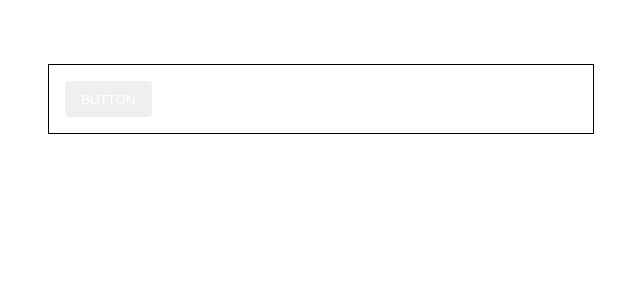
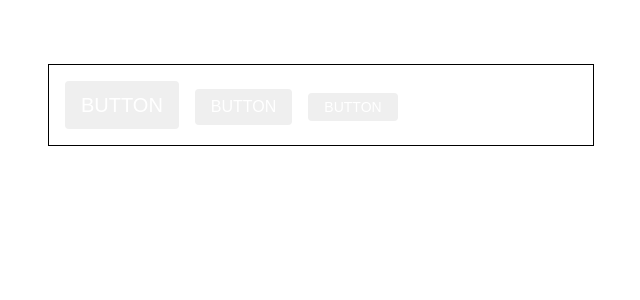
Before and after one commit to lovurself/React-styling, a React (Create React App) app: page / in a window 1280 px wide. Shown: the top 300 px of the page, without its empty margins (319-959 px from the left). Built offline with nearby package versions, Linux system fonts and the light colour scheme.

Commit message:
React SCSS - button size props 설정(classnames 라이브러리 사용 등)

```diff
--- a/package.json
+++ b/package.json
@@ -6,6 +6,7 @@
     "@testing-library/jest-dom": "^5.16.2",
     "@testing-library/react": "^12.1.3",
     "@testing-library/user-event": "^13.5.0",
+    "classnames": "^2.3.1",
     "node-sass": "^7.0.1",
     "react": "^17.0.2",
     "react-dom": "^17.0.2",
--- a/src/App.js
+++ b/src/App.js
@@ -6,7 +6,9 @@
   return (
     <div className="App">
       <div className="buttons">
+        <Button size='large'>BUTTON</Button>
         <Button>BUTTON</Button>
+        <Button size='small'>BUTTON</Button>
       </div>
     </div>
   );
--- a/src/component/Button.js
+++ b/src/component/Button.js
@@ -1,8 +1,17 @@
 import React from "react";
+import classNames from 'classnames';
 import "./Button.scss";
 
-function Button({ children }) {
-  return <button className="Button">{children}</button>;
+// size : large, midium(default), small
+function Button({ children, size }) {
+  // return <button className={['Button', size].join(' ')}>{children}</button>;
+  // return <button className={`Button ${size}`}>{children}</button>;
+  return <button className={classNames('Button', size)}>{children}</button>;
 }
 
+// 정석적인 방법
+Button.defaultProps = {
+  size: 'medium'
+};
+
 export default Button;
--- a/src/component/Button.scss
+++ b/src/component/Button.scss
@@ -10,9 +10,23 @@
     border-radius: 4px;
     cursor: pointer;
 
-    height: 2.25rem;
     padding-left: 1rem;
     padding-right: 1rem;
+
+    &.large {
+        height: 3rem;
+        font-size: 1.25rem;
+    }
+
+    &.medium {
+        height: 2.25rem;
+        font-size: 1rem;
+    }
+
+    &.small {
+        height: 1.75rem;
+        font-size: 0.875rem;
+    }
 
     backround: $blue;
     &:hover {
@@ -21,4 +35,14 @@
     &:active {
         background: darken($blue, 10%);
     }
+
+    // 버튼 사이에 여백 주는 방법
+    // & + & {
+    //     margin-left: 1rem;
+    // }
 }
+
+// 버튼 사이에 여백 주는 방법
+.Button + .Button {
+    margin-left: 1rem;
+}
```
Also changed, not shown: 2 other files (tests, documents, lock files or other folders).
